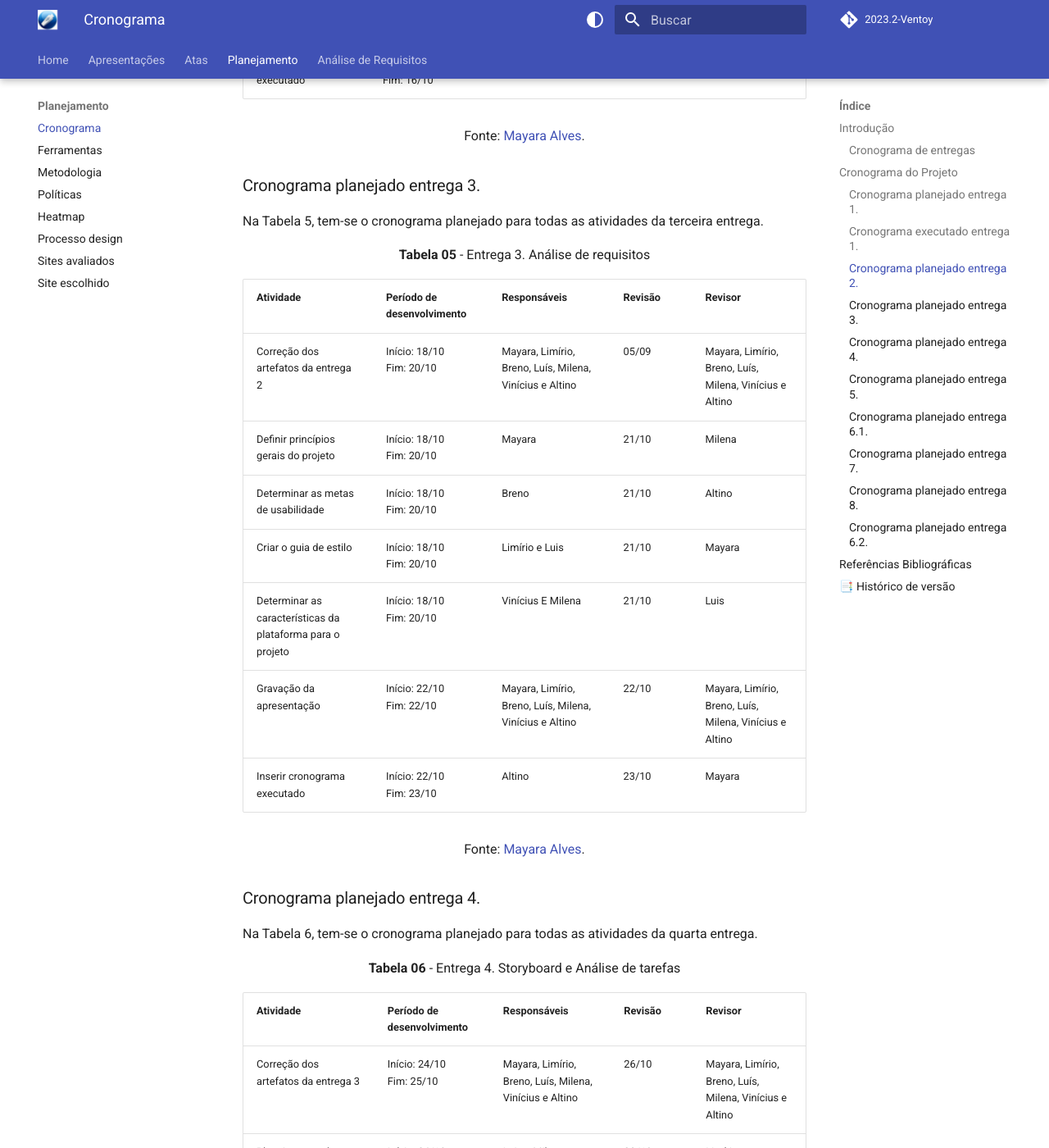
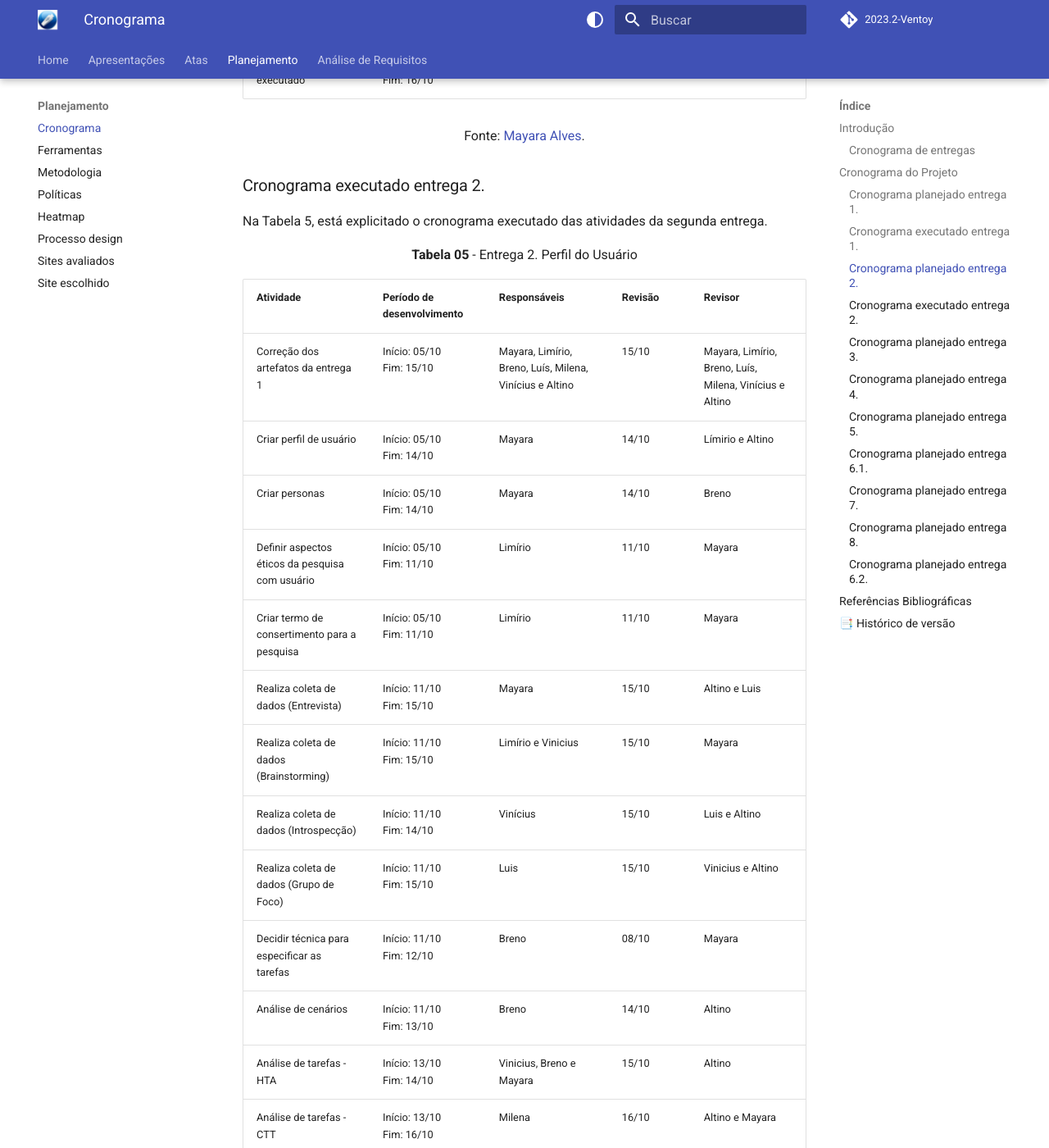
Before and after one commit to Interacao-Humano-Computador/2023.2-Ventoy, an MkDocs documentation site: the page built from docs/planejamento/cronograma.md, in a window 1280 px wide and 1400 px high, scrolled down 5827 px. Shown: the whole window at 82% size. Built offline with MkDocs 1.6.1 and Material for MkDocs 9.7.7, drawn with Linux system fonts in a browser that asks for light colours; comment, search, counter and statistics services are not loaded; some of the changed text lies outside the part shown.

Commit message:
Update cronograma.md

```diff
--- a/docs/planejamento/cronograma.md
+++ b/docs/planejamento/cronograma.md
@@ -97,11 +97,37 @@ Na Tabela 4, tem-se o cronograma planejado para todas as atividades da segunda e
 
 <font size="3"><p style="text-align: center">Fonte: [Mayara Alves](https://github.com/Mayara-tech).</p></font>
 
+### Cronograma executado entrega 2.
+
+Na Tabela 5, está explicitado o cronograma executado das atividades da segunda entrega.
+
+<p align="center"><b>Tabela 05</b> - Entrega 2. Perfil do Usuário </p>
+
+| Atividade                                                        | Período de desenvolvimento  | Responsáveis       | Revisão   | Revisor            |
+| ---------------------------------------------------------------- | --------------------------- | ------------------ | ----------| ------------------ |
+| Correção dos artefatos da entrega 1                              | Início: 05/10<br>Fim: 15/10 | Mayara, Limírio, Breno, Luís, Milena, Vinícius e Altino                   |   15/10   | Mayara, Limírio, Breno, Luís, Milena, Vinícius e Altino	     |
+| Criar perfil de usuário                                          | Início: 05/10<br>Fim: 14/10 | Mayara	                   |   14/10   | Límirio e Altino      |
+| Criar personas                                                   | Início: 05/10<br>Fim: 14/10 | Mayara	                   |   14/10   | Breno     |
+| Definir aspectos éticos da pesquisa com usuário                  | Início: 05/10<br>Fim: 11/10 | Limírio                  |   11/10   | Mayara        |
+| Criar termo de consertimento para a pesquisa                     | Início: 05/10<br>Fim: 11/10 | Limírio                   |   11/10   | Mayara     |
+| Realiza coleta de dados (Entrevista)                             | Início: 11/10<br>Fim: 15/10 | Mayara                    |   15/10   | Altino e Luis       |
+| Realiza coleta de dados (Brainstorming)                          | Início: 11/10<br>Fim: 15/10 | Limírio e Vinicius        |   15/10   | Mayara   |
+| Realiza coleta de dados (Introspecção)                           | Início: 11/10<br>Fim: 14/10 | Vinícius                  |   15/10   | Luis e Altino     |
+| Realiza coleta de dados (Grupo de Foco)                          | Início: 11/10<br>Fim: 15/10 | Luis                      |   15/10   | Vinicius e Altino     |
+| Decidir técnica para especificar as tarefas                      | Início: 11/10<br>Fim: 12/10 | Breno                     |   08/10   | Mayara      |
+| Análise de cenários                                              | Início: 11/10<br>Fim: 13/10 | Breno                     |   14/10   | Altino        |
+| Análise de tarefas - HTA                                         | Início: 13/10<br>Fim: 14/10 | Vinicius, Breno e Mayara  |   15/10   | Altino      |
+| Análise de tarefas - CTT                                         | Início: 13/10<br>Fim: 16/10 | Milena                    |   16/10   | Altino e Mayara     |
+| Gravação da apresentação                                         | Início: 16/10<br>Fim: 16/10 | Mayara, Limírio, Breno, Luís, Milena, Vinícius e Altino                    |   16/10   | Mayara, Limírio, Breno, Luís, Milena, Vinícius e Altino      |
+| Inserir cronograma executado               | Início: 17/10<br>Fim: 17/10 | Mayara   | 17/10 | Limírio
+
+<font size="3"><p style="text-align: center">Fonte: [Mayara Alves](https://github.com/Mayara-tech).</p></font>
+
 ### Cronograma planejado entrega 3.
 
-Na Tabela 5, tem-se o cronograma planejado para todas as atividades da terceira entrega.
+Na Tabela 6, tem-se o cronograma planejado para todas as atividades da terceira entrega.
 
-<p align="center"><b>Tabela 05</b> - Entrega 3. Análise de requisitos </p>
+<p align="center"><b>Tabela 06</b> - Entrega 3. Análise de requisitos </p>
 
 | Atividade                                                        | Período de desenvolvimento  | Responsáveis       | Revisão   | Revisor            |
 | ---------------------------------------------------------------- | --------------------------- | ------------------ | ----------| ------------------ |
@@ -117,9 +143,9 @@ Na Tabela 5, tem-se o cronograma planejado para todas as atividades da terceira
 
 ### Cronograma planejado entrega 4.
 
-Na Tabela 6, tem-se o cronograma planejado para todas as atividades da quarta entrega.
+Na Tabela 7, tem-se o cronograma planejado para todas as atividades da quarta entrega.
 
-<p align="center"><b>Tabela 06</b> - Entrega 4. Storyboard e Análise de tarefas </p>
+<p align="center"><b>Tabela 07</b> - Entrega 4. Storyboard e Análise de tarefas </p>
 
 | Atividade                                                        | Período de desenvolvimento  | Responsáveis       | Revisão   | Revisor            |
 | ---------------------------------------------------------------- | --------------------------- | ------------------ | ----------| ------------------ |
@@ -135,9 +161,9 @@ Na Tabela 6, tem-se o cronograma planejado para todas as atividades da quarta en
 
 ### Cronograma planejado entrega 5.
 
-Na Tabela 7, tem-se o cronograma planejado para todas as atividades da quinta entrega.
+Na Tabela 8, tem-se o cronograma planejado para todas as atividades da quinta entrega.
 
-<p align="center"><b>Tabela 07</b> - Entrega 5. Planejamento da Avaliação do Protótipo de Papel </p>
+<p align="center"><b>Tabela 08</b> - Entrega 5. Planejamento da Avaliação do Protótipo de Papel </p>
 
 | Atividade                                                        	      | Período de desenvolvimento  | Responsáveis       | Revisão   | Revisor            |
 | ------------------------------------------------------------------------| --------------------------- | ------------------ | ----------| ------------------ |
@@ -153,9 +179,9 @@ Na Tabela 7, tem-se o cronograma planejado para todas as atividades da quinta en
 
 ### Cronograma planejado entrega 6.1.
 
-Na Tabela 8, tem-se o cronograma planejado para todas as atividades da entrega 6.1.
+Na Tabela 9, tem-se o cronograma planejado para todas as atividades da entrega 6.1.
 
-<p align="center"><b>Tabela 08</b> - Entrega 6.1. Verificação dos artefatos I </p>
+<p align="center"><b>Tabela 09</b> - Entrega 6.1. Verificação dos artefatos I </p>
 
 | Atividade                                                        	      | Período de desenvolvimento  | Responsáveis       | Revisão   | Revisores          |
 | ------------------------------------------------------------------------| --------------------------- | ------------------ | ----------| ------------------ |
@@ -172,9 +198,9 @@ Na Tabela 8, tem-se o cronograma planejado para todas as atividades da entrega 6
 
 ### Cronograma planejado entrega 7.
 
-Na Tabela 9, tem-se o cronograma planejado para todas as atividades da sétima entrega.
+Na Tabela 10, tem-se o cronograma planejado para todas as atividades da sétima entrega.
 
-<p align="center"><b>Tabela 09</b> - Entrega 7.  Planejamento da Avaliação do protótipo de
+<p align="center"><b>Tabela 10</b> - Entrega 7.  Planejamento da Avaliação do protótipo de
 alta fidelidade </p>
 
 | Atividade                                                        	      | Período de desenvolvimento  | Responsáveis       | Revisão   | Revisores          |
@@ -191,9 +217,9 @@ alta fidelidade </p>
 
 ### Cronograma planejado entrega 8.
 
-Na Tabela 10, tem-se o cronograma planejado para todas as atividades da oitava entrega.
+Na Tabela 11, tem-se o cronograma planejado para todas as atividades da oitava entrega.
 
-<p align="center"><b>Tabela 10</b> - Entrega 8. Relato dos resultados do Protótipo de alta fidelidade </p>
+<p align="center"><b>Tabela 11</b> - Entrega 8. Relato dos resultados do Protótipo de alta fidelidade </p>
 
 | Atividade                                                        	      | Período de desenvolvimento  | Responsáveis       | Revisão   | Revisores          |
 | ------------------------------------------------------------------------| --------------------------- | ------------------ | ----------| ------------------ |
@@ -208,9 +234,9 @@ Na Tabela 10, tem-se o cronograma planejado para todas as atividades da oitava e
 
 ### Cronograma planejado entrega 6.2.
 
-Na Tabela 11, tem-se o cronograma planejado para todas as atividades da entrega 6.2.
+Na Tabela 12, tem-se o cronograma planejado para todas as atividades da entrega 6.2.
 
-<p align="center"><b>Tabela 11</b> - Entrega 6.2. Verificação dos artefatos </p>
+<p align="center"><b>Tabela 12</b> - Entrega 6.2. Verificação dos artefatos </p>
 
 | Atividade                                                        	      | Período de desenvolvimento  | Responsáveis       | Revisão   | Revisores          |
 | ------------------------------------------------------------------------| --------------------------- | ------------------ | ----------| ------------------ |
@@ -236,3 +262,4 @@ Na Tabela 11, tem-se o cronograma planejado para todas as atividades da entrega
 | :-:   | :-:       | :--       | --    | --             |
 | `1.0`   |26/09/2023 |Criação da primeira versão do cronograma | [Limírio Guimarães](https://github.com/LimirioGuimaraes), [Mayara Alves](https://github.com/Mayara-tech) e [Altino Arthur](https://github.com/arthurrochamoreira) | [Breno Queiroz](https://github.com/brenob6)|
 | `1.1`   |06/10/2023 |Adicionando cronograma executado da primeira entrega|[Mayara Alves](https://github.com/Mayara-tech)| [Limírio Guimarães](https://github.com/LimirioGuimaraes)|
+| `1.2`   |17/10/2023 |Adicionando cronograma executado da segunda entrega|[Mayara Alves](https://github.com/Mayara-tech)| [Limírio Guimarães](https://github.com/LimirioGuimaraes)|
```
